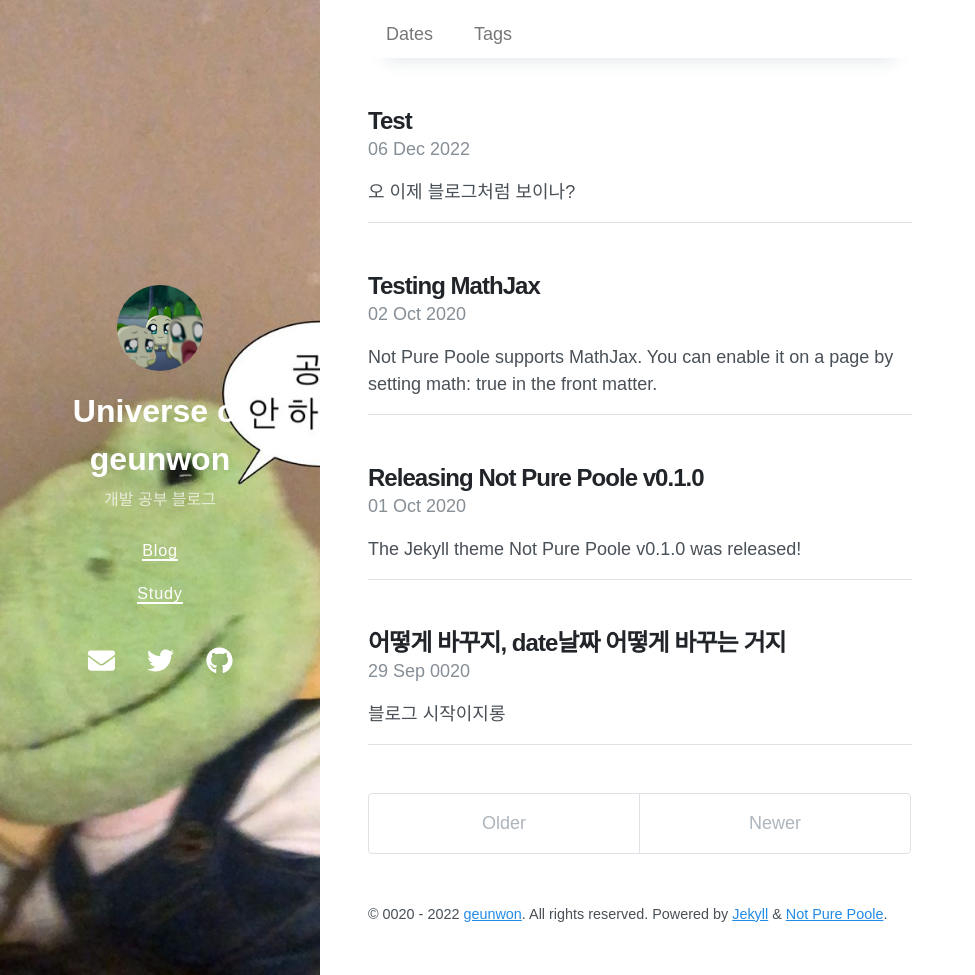
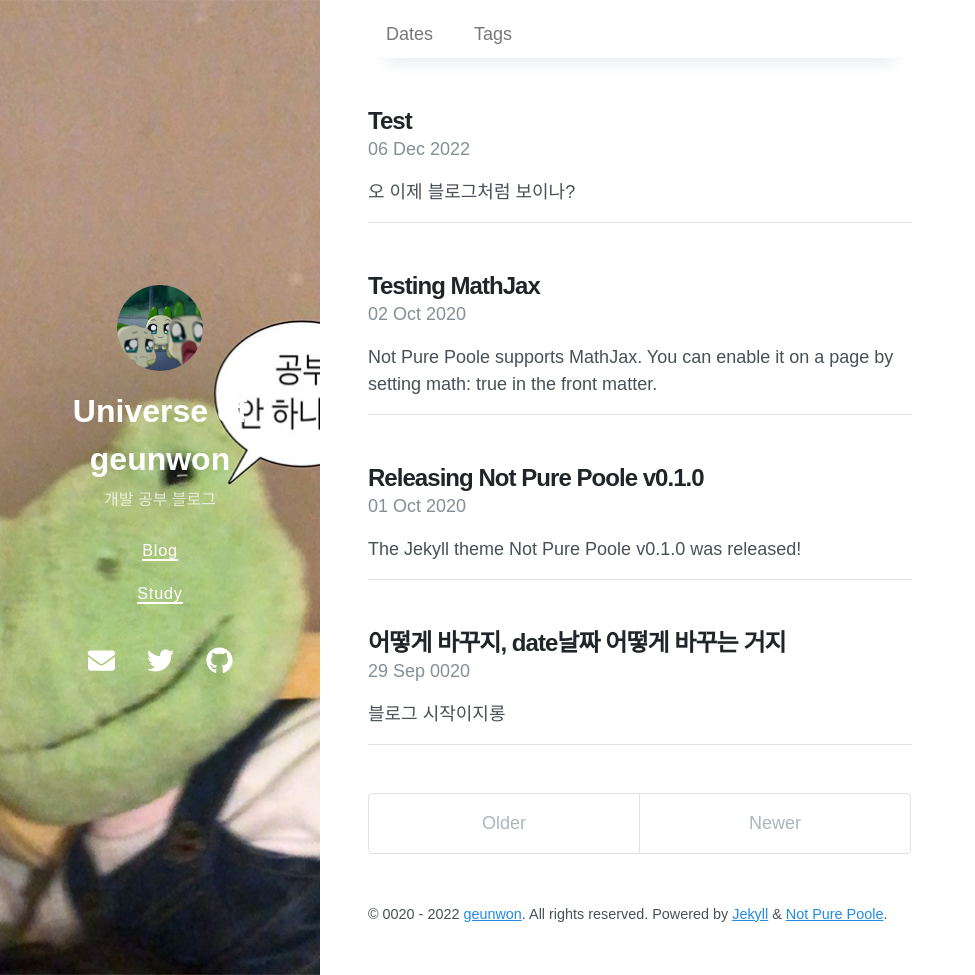
Before and after one commit to MAGEUNWON/MAGEUNWON.github.io, a Jekyll site: the page built from index.html, in a window 1280 px wide and 975 px high. Shown: the whole window, without its empty margins (0-975 px from the left). Built offline with Jekyll 4.4.1, drawn with Linux system fonts in a browser that asks for light colours; nearby versions of some CDN libraries; the list of posts is cut into pages by our own code.

Commit message:
배경 사진 사이즈 변경

```diff
--- a/_config.yml
+++ b/_config.yml
@@ -9,7 +9,7 @@ search : true
 avatar: /IMG_2594.jpg
 paginate: 5
 permalink: pretty
-cover_image: /frog.jpg
+cover_image: /frog.png
 
 # Gems
 plugins:
```
Also changed, not shown: frog.png (added).
